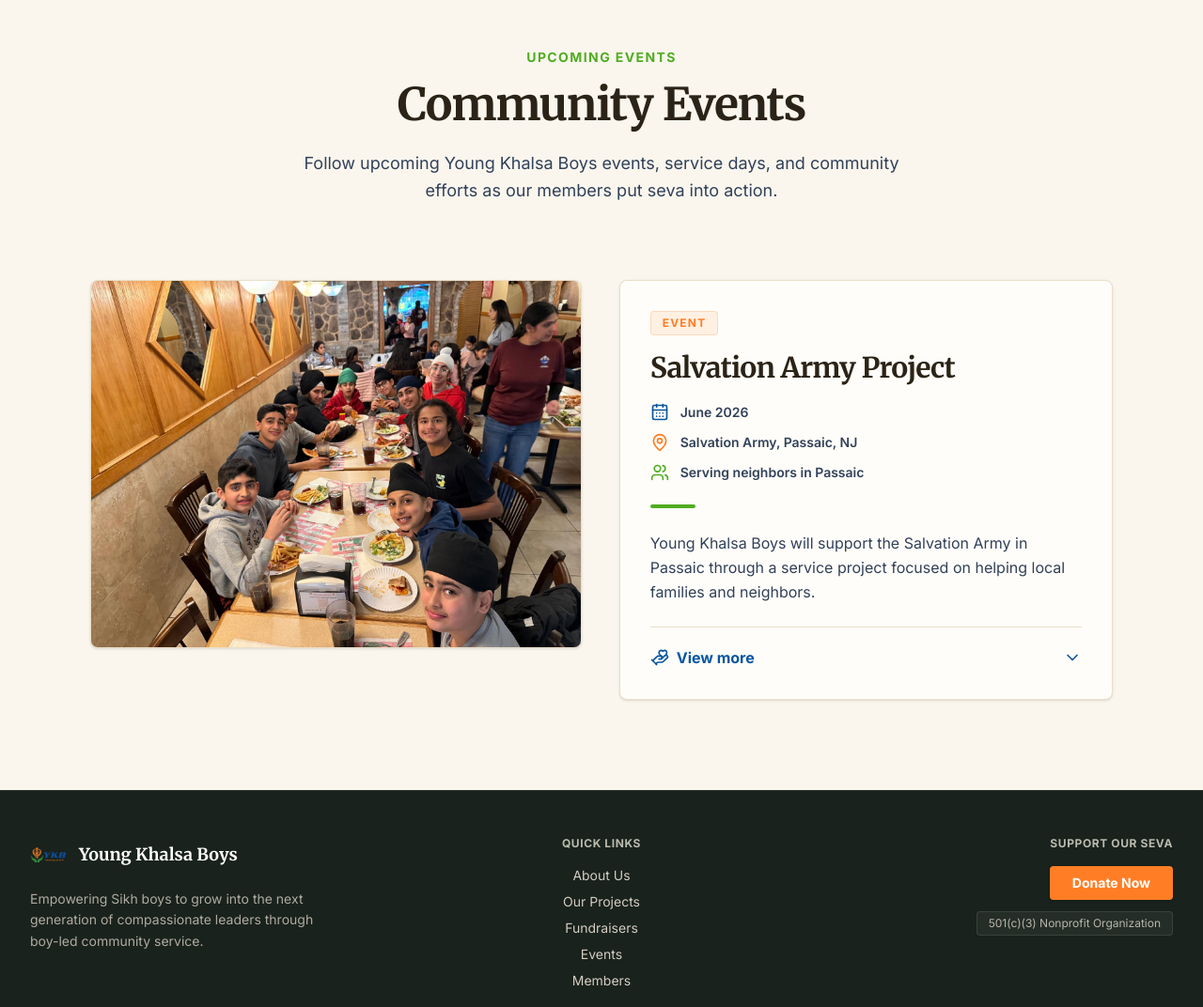
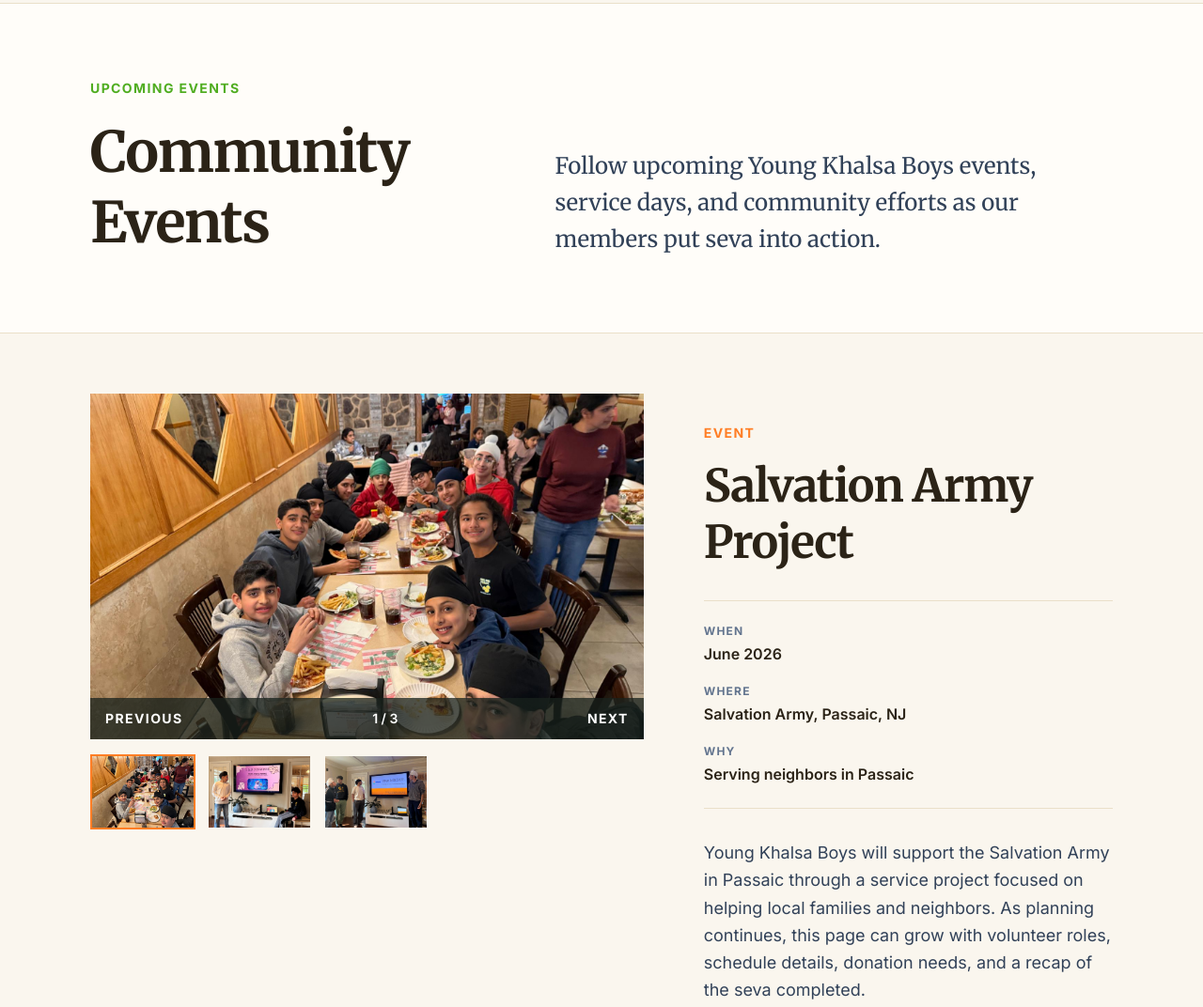
Before and after one commit to Young-Khalsa-Boys/ykb-beta, an Astro site: page /events in a window 1280 px wide. Shown: the part 142-1214 px from the top of the page at 94% size. Built offline with nearby package versions, Linux system fonts and the light colour scheme; Astro itself is replaced by a stand-in of ours.

Commit message:
redesign

```diff
--- a/src/components/EventListing.tsx
+++ b/src/components/EventListing.tsx
@@ -1,4 +1,4 @@
-import { CalendarDays, ChevronDown, HandHeart, MapPin, Users } from 'lucide-react';
+import { useState } from 'react';
 
 export interface EventItem {
   id: string;
@@ -6,10 +6,11 @@ export interface EventItem {
   category: string;
   date: string;
   location: string;
-  image: string;
-  imageAlt: string;
+  images: {
+    src: string;
+    alt: string;
+  }[];
   summary: string;
-  details: string;
   impact: string;
 }
 
@@ -21,78 +22,126 @@ interface EventListingProps {
   emptyMessage?: string;
 }
 
+function EventPhotoCarousel({ event }: { event: EventItem }) {
+  const [activeIndex, setActiveIndex] = useState(0);
+  const activeImage = event.images[activeIndex] ?? event.images[0];
+  const hasMultipleImages = event.images.length > 1;
+
+  if (!activeImage) {
+    return <div className="aspect-[16/10] bg-[#EADFC9]" aria-label={`Photo area for ${event.name}`} />;
+  }
+
+  const goToPrevious = () => {
+    setActiveIndex((current) => (current === 0 ? event.images.length - 1 : current - 1));
+  };
+
+  const goToNext = () => {
+    setActiveIndex((current) => (current + 1) % event.images.length);
+  };
+
+  return (
+    <div className="space-y-4">
+      <div className="relative overflow-hidden bg-[#FFFDF9]">
+        <img
+          src={activeImage.src}
+          alt={activeImage.alt}
+          className="aspect-[16/10] w-full object-cover"
+          loading="lazy"
+        />
+
+        {hasMultipleImages && (
+          <div className="absolute inset-x-0 bottom-0 flex items-center justify-between bg-[#19221C]/75 px-4 py-3 text-white">
+            <button
+              type="button"
+              onClick={goToPrevious}
+              className="font-sans text-sm font-bold uppercase tracking-widest hover:text-[#F7B267]"
+            >
+              Previous
+            </button>
+            <p className="text-sm font-semibold">
+              {activeIndex + 1} / {event.images.length}
+            </p>
+            <button
+              type="button"
+              onClick={goToNext}
+              className="font-sans text-sm font-bold uppercase tracking-widest hover:text-[#F7B267]"
+            >
+              Next
+            </button>
+          </div>
+        )}
+      </div>
+
+      {hasMultipleImages && (
+        <div className="flex gap-3 overflow-x-auto pb-2">
+          {event.images.map((image, index) => (
+            <button
+              key={image.src}
+              type="button"
+              onClick={() => setActiveIndex(index)}
+              className={`h-20 w-28 flex-shrink-0 overflow-hidden border-2 ${
+                activeIndex === index ? 'border-[var(--ykb-orange)]' : 'border-transparent'
+              }`}
+              aria-label={`Show photo ${index + 1} for ${event.name}`}
+            >
+              <img src={image.src} alt="" className="h-full w-full object-cover" loading="lazy" />
+            </button>
+          ))}
+        </div>
+      )}
+    </div>
+  );
+}
+
 export function EventListing({ eyebrow, title, intro, items, emptyMessage }: EventListingProps) {
   return (
-    <div className="min-h-screen bg-[#FAF6EE] pt-20 pb-24">
-      <div className="mb-20 text-center max-w-3xl mx-auto px-4 mt-8">
-        <h2 className="text-[var(--ykb-green)] font-sans font-bold uppercase tracking-widest text-sm mb-4">
-          {eyebrow}
-        </h2>
-        <h1 className="text-4xl md:text-5xl font-serif font-bold text-[#2B2317] mb-6">{title}</h1>
-        <p className="text-lg text-slate-700 leading-relaxed max-w-2xl mx-auto">{intro}</p>
-      </div>
+    <div className="min-h-screen bg-[#FAF6EE] pt-16 pb-24">
+      <section className="bg-[#FFFDF9] border-y border-[#EADFC9]">
+        <div className="max-w-6xl mx-auto px-4 sm:px-6 lg:px-8 py-16 md:py-20">
+          <p className="text-[var(--ykb-green)] font-sans font-bold uppercase tracking-widest text-sm mb-5">
+            {eyebrow}
+          </p>
+          <div className="grid lg:grid-cols-[0.85fr_1.15fr] gap-8 lg:gap-14 items-end">
+            <h1 className="text-4xl md:text-6xl font-serif font-bold text-[#2B2317] leading-tight">{title}</h1>
+            <p className="text-xl md:text-2xl text-slate-700 leading-relaxed font-serif">{intro}</p>
+          </div>
+        </div>
+      </section>
 
       {items.length === 0 ? (
-        <div className="max-w-md mx-auto px-4 text-center py-12">
-          <div className="bg-[#FFFDF9] border border-[#EADFC9] rounded-lg py-12 px-6 shadow-sm font-serif font-bold text-xl text-[var(--ykb-orange)] tracking-widest">
+        <div className="max-w-4xl mx-auto px-4 text-center py-16">
+          <div className="bg-[#FFFDF9] border border-[#EADFC9] py-14 px-6 font-serif font-bold text-xl text-[var(--ykb-orange)] tracking-widest">
             {emptyMessage ?? 'COMING SOON!!!'}
           </div>
         </div>
       ) : (
-        <div className="max-w-6xl mx-auto px-4 sm:px-6 lg:px-8 space-y-16">
-          {items.map((item, index) => (
-            <article
-              key={item.id}
-              className={`flex flex-col md:flex-row gap-10 items-stretch ${
-                index % 2 !== 0 ? 'md:flex-row-reverse' : ''
-              }`}
-            >
-              <div className="w-full md:w-1/2">
-                <div className="aspect-[4/3] rounded-lg overflow-hidden bg-[#FFFDF9] border border-[#EADFC9] shadow-sm">
-                  <img
-                    src={item.image}
-                    alt={item.imageAlt}
-                    className="w-full h-full object-cover"
-                    loading="lazy"
-                  />
-                </div>
-              </div>
+        <div className="max-w-6xl mx-auto px-4 sm:px-6 lg:px-8 pt-16 space-y-24">
+          {items.map((item) => (
+            <article key={item.id} className="grid lg:grid-cols-[1.15fr_0.85fr] gap-10 lg:gap-16 items-start">
+              <EventPhotoCarousel event={item} />
 
-              <div className="w-full md:w-1/2 bg-[#FFFDF9] border border-[#EADFC9] rounded-lg p-6 md:p-8 shadow-sm flex flex-col">
-                <span className="w-fit mb-4 px-3 py-1 rounded bg-[var(--ykb-orange)]/10 border border-[var(--ykb-orange)]/20 text-[var(--ykb-orange)] text-xs font-bold uppercase tracking-widest">
-                  {item.category}
-                </span>
-                <h3 className="text-3xl font-serif font-bold text-[#2B2317] mb-5">{item.name}</h3>
+              <div className="lg:pt-8">
+                <p className="text-[var(--ykb-orange)] text-sm font-bold uppercase tracking-widest mb-4">{item.category}</p>
+                <h2 className="text-4xl md:text-5xl font-serif font-bold text-[#2B2317] leading-tight mb-8">
+                  {item.name}
+                </h2>
 
-                <div className="flex flex-col gap-3 mb-6">
-                  <div className="flex items-center gap-3 text-slate-700">
-                    <CalendarDays className="w-5 h-5 text-[var(--ykb-blue)] flex-shrink-0" />
-                    <span className="font-semibold text-sm">{item.date}</span>
+                <dl className="grid sm:grid-cols-3 lg:grid-cols-1 gap-5 border-y border-[#EADFC9] py-6 mb-8">
+                  <div>
+                    <dt className="text-xs font-bold uppercase tracking-widest text-slate-500 mb-1">When</dt>
+                    <dd className="font-semibold text-[#2B2317]">{item.date}</dd>
                   </div>
-                  <div className="flex items-center gap-3 text-slate-700">
-                    <MapPin className="w-5 h-5 text-[var(--ykb-orange)] flex-shrink-0" />
-                    <span className="font-semibold text-sm">{item.location}</span>
+                  <div>
+                    <dt className="text-xs font-bold uppercase tracking-widest text-slate-500 mb-1">Where</dt>
+                    <dd className="font-semibold text-[#2B2317]">{item.location}</dd>
                   </div>
-                  <div className="flex items-center gap-3 text-slate-700">
-                    <Users className="w-5 h-5 text-[var(--ykb-green)] flex-shrink-0" />
-                    <span className="font-semibold text-sm">{item.impact}</span>
+                  <div>
+                    <dt className="text-xs font-bold uppercase tracking-widest text-slate-500 mb-1">Why</dt>
+                    <dd className="font-semibold text-[#2B2317]">{item.impact}</dd>
                   </div>
-                </div>
+                </dl>
 
-                <div className="w-12 h-1 bg-[var(--ykb-green)] rounded-full mb-6" />
-
-                <p className="text-slate-700 leading-relaxed mb-6">{item.summary}</p>
-
-                <details className="group mt-auto border-t border-[#EADFC9] pt-5">
-                  <summary className="flex cursor-pointer list-none items-center justify-between gap-3 text-[var(--ykb-blue)] font-bold">
-                    <span className="inline-flex items-center gap-2">
-                      <HandHeart className="w-5 h-5" />
-                      View more
-                    </span>
-                    <ChevronDown className="w-5 h-5 transition-transform group-open:rotate-180" />
-                  </summary>
-                  <p className="mt-4 text-slate-700 leading-relaxed">{item.details}</p>
-                </details>
+                <p className="text-lg text-slate-700 leading-relaxed">{item.summary}</p>
               </div>
             </article>
           ))}
--- a/src/pages/events.astro
+++ b/src/pages/events.astro
@@ -4,5 +4,5 @@ import Events from '../pages_react/Events.tsx';
 ---
 
 <Layout title="Events - Young Khalsa Boys">
-  <Events />
+  <Events client:load />
 </Layout>
--- a/src/pages/fundraisers.astro
+++ b/src/pages/fundraisers.astro
@@ -4,5 +4,5 @@ import Fundraisers from '../pages_react/Fundraisers.tsx';
 ---
 
 <Layout title="Fundraisers - Young Khalsa Boys">
-  <Fundraisers />
+  <Fundraisers client:load />
 </Layout>
--- a/src/pages_react/Events.tsx
+++ b/src/pages_react/Events.tsx
@@ -7,12 +7,22 @@ const events: EventItem[] = [
     category: 'Event',
     date: 'June 2026',
     location: 'Salvation Army, Passaic, NJ',
-    image: '/photocarousel/ykb_c0-lunch.jpeg',
-    imageAlt: 'Young Khalsa Boys members serving meals during a community service activity',
+    images: [
+      {
+        src: '/photocarousel/ykb_c0-lunch.jpeg',
+        alt: 'Young Khalsa Boys members serving meals during a community service activity',
+      },
+      {
+        src: '/photocarousel/ykb_c4-pres3.jpeg',
+        alt: 'Young Khalsa Boys members gathered for a presentation',
+      },
+      {
+        src: '/photocarousel/ykb_c2-pres1.jpeg',
+        alt: 'Young Khalsa Boys members preparing for a community project',
+      },
+    ],
     summary:
-      'Young Khalsa Boys will support the Salvation Army in Passaic through a service project focused on helping local families and neighbors.',
-    details:
-      'This template event page highlights the project name, date, location, image, and expandable event story. As planning continues, this section can be updated with volunteer roles, schedule details, donation needs, and a recap of the seva completed.',
+      'Young Khalsa Boys will support the Salvation Army in Passaic through a service project focused on helping local families and neighbors. As planning continues, this page can grow with volunteer roles, schedule details, donation needs, and a recap of the seva completed.',
     impact: 'Serving neighbors in Passaic',
   },
 ];
--- a/src/pages_react/Fundraisers.tsx
+++ b/src/pages_react/Fundraisers.tsx
@@ -7,12 +7,22 @@ const fundraisers: EventItem[] = [
     category: 'Fundraiser',
     date: 'May 2026',
     location: 'Oakland Gurdwara, Oakland, NJ',
-    image: '/photocarousel/ykb_c1-basketball.png',
-    imageAlt: 'Young Khalsa Boys members gathered during a community activity',
+    images: [
+      {
+        src: '/photocarousel/ykb_c1-basketball.png',
+        alt: 'Young Khalsa Boys members gathered during a community activity',
+      },
+      {
+        src: '/photocarousel/ykb_c2-pres1.jpeg',
+        alt: 'Young Khalsa Boys members presenting during a community gathering',
+      },
+      {
+        src: '/photocarousel/ykb_c3-pres2.jpeg',
+        alt: 'Young Khalsa Boys members speaking together at an event',
+      },
+    ],
     summary:
-      'Young Khalsa Boys will host a community car wash fundraiser at the Oakland Gurdwara to support upcoming seva initiatives.',
-    details:
-      'Members will work together to welcome families, wash cars, collect donations, and build awareness for future Young Khalsa Boys projects. The fundraiser is designed as a hands-on leadership opportunity rooted in teamwork, humility, and service.',
+      'Young Khalsa Boys will host a community car wash fundraiser at the Oakland Gurdwara to support upcoming seva initiatives. Members will welcome families, wash cars, collect donations, and build awareness for future projects through a hands-on day of teamwork and service.',
     impact: 'Supporting future YKB service projects',
   },
 ];
--- a/src/pages_react/Home.tsx
+++ b/src/pages_react/Home.tsx
@@ -1,4 +1,3 @@
-import { CalendarDays, ChevronRight, HandHeart, Heart, Map, Users } from 'lucide-react';
 import useEmblaCarousel from 'embla-carousel-react';
 import heroBg from '../assets/herosectionbg.jpeg';
 import { useEffect } from 'react';
@@ -11,6 +10,39 @@ const carouselPhotos = [
   "/photocarousel/ykb_c2-pres1.jpeg",
   "/photocarousel/ykb_c3-pres2.jpeg",
   "/photocarousel/ykb_c4-pres3.jpeg"
+];
+
+const actionLinks = [
+  {
+    title: 'About Us',
+    text: 'Learn the mission and values behind Young Khalsa Boys.',
+    href: '/about',
+    cta: 'Meet YKB',
+  },
+  {
+    title: 'Members',
+    text: 'See the brotherhood helping lead service in our community.',
+    href: '/members',
+    cta: 'Meet the group',
+  },
+  {
+    title: 'Projects',
+    text: 'Follow the seva work our members are building together.',
+    href: '/projects',
+    cta: 'View projects',
+  },
+  {
+    title: 'Fundraisers',
+    text: 'Support the efforts that help make our service possible.',
+    href: '/fundraisers',
+    cta: 'See fundraisers',
+  },
+  {
+    title: 'Events',
+    text: 'Find upcoming service days, community events, and recaps.',
+    href: '/events',
+    cta: 'View events',
+  },
 ];
 
 export default function Home() {
@@ -56,87 +88,42 @@ export default function Home() {
         </div>
       </section>
 
-      {/* Rigid Action Buttons */}
+      {/* Ways to Get Involved */}
       <section className="relative z-20 -mt-8 md:-mt-12 max-w-6xl mx-auto px-4">
-        <div className="grid grid-cols-1 md:grid-cols-3 xl:grid-cols-6 gap-4 shadow-md rounded-lg bg-[#FFFDF9] p-4 md:p-3 border border-[#EADFC9]">
-
-          {/* About Us Card */}
-          <div className="col-span-1 rounded-md bg-[#FFFDF9] border border-[#EADFC9] hover:border-slate-400 overflow-hidden transition-all group">
-            <a href="/about" className="flex items-center justify-between p-6 h-full text-slate-800 hover:text-[var(--ykb-blue)] transition-colors">
-              <div className="flex items-center gap-3">
-                <div className="p-3 bg-[var(--ykb-blue)]/5 rounded border border-[var(--ykb-blue)]/10 text-[var(--ykb-blue)] group-hover:bg-[var(--ykb-blue)] group-hover:text-white transition-colors">
-                  <Map className="w-6 h-6" />
-                </div>
-                <span className="font-serif font-bold text-lg text-[#2B2317]">About Us</span>
-              </div>
-              <ChevronRight className="w-5 h-5 text-slate-400 group-hover:translate-x-1 transition-transform" />
-            </a>
+        <div className="bg-[#FFFDF9] border border-[#EADFC9] shadow-md">
+          <div className="px-6 py-6 md:px-8 border-b border-[#EADFC9]">
+            <p className="text-[var(--ykb-orange)] text-sm font-bold uppercase tracking-widest mb-2">
+              Make a Difference
+            </p>
+            <h2 className="text-2xl md:text-3xl font-serif font-bold text-[#2B2317]">
+              Small acts of seva add up.
+            </h2>
           </div>
 
-          {/* Members Card */}
-          <div className="col-span-1 rounded-md bg-[#FFFDF9] border border-[#EADFC9] hover:border-slate-400 overflow-hidden transition-all group">
-            <a href="/members" className="flex items-center justify-between p-6 h-full text-slate-800 hover:text-[var(--ykb-green)] transition-colors">
-              <div className="flex items-center gap-3">
-                <div className="p-3 bg-[var(--ykb-green)]/5 rounded border border-[var(--ykb-green)]/10 text-[var(--ykb-green)] group-hover:bg-[var(--ykb-green)] group-hover:text-white transition-colors">
-                  <Users className="w-6 h-6" />
-                </div>
-                <span className="font-serif font-bold text-lg text-[#2B2317]">Members</span>
-              </div>
-              <ChevronRight className="w-5 h-5 text-slate-400 group-hover:translate-x-1 transition-transform" />
-            </a>
+          <div className="grid grid-cols-1 sm:grid-cols-2 lg:grid-cols-3 border-b border-[#EADFC9]">
+            {actionLinks.map((link) => (
+              <a
+                key={link.href}
+                href={link.href}
+                className="min-h-44 p-6 border-b sm:border-r border-[#EADFC9] last:border-b-0 hover:bg-[#FAF6EE] transition-colors"
+              >
+                <h3 className="text-2xl font-serif font-bold text-[#2B2317] mb-3">{link.title}</h3>
+                <p className="text-slate-700 leading-relaxed mb-5">{link.text}</p>
+                <span className="text-sm font-bold uppercase tracking-widest text-[var(--ykb-blue)]">{link.cta}</span>
+              </a>
+            ))}
           </div>
 
-          {/* Projects Card */}
-          <div className="col-span-1 rounded-md bg-[#FFFDF9] border border-[#EADFC9] hover:border-slate-400 overflow-hidden transition-all group">
-            <a href="/projects" className="flex items-center justify-between p-6 h-full text-slate-800 hover:text-[var(--ykb-orange)] transition-colors">
-              <div className="flex items-center gap-3">
-                <div className="p-3 bg-[var(--ykb-orange)]/5 rounded border border-[var(--ykb-orange)]/10 text-[var(--ykb-orange)] group-hover:bg-[var(--ykb-orange)] group-hover:text-white transition-colors">
-                  <Heart className="w-6 h-6" />
-                </div>
-                <span className="font-serif font-bold text-lg text-[#2B2317]">Projects</span>
-              </div>
-              <ChevronRight className="w-5 h-5 text-slate-400 group-hover:translate-x-1 transition-transform" />
-            </a>
-          </div>
-
-          {/* Fundraisers Card */}
-          <div className="col-span-1 rounded-md bg-[#FFFDF9] border border-[#EADFC9] hover:border-slate-400 overflow-hidden transition-all group">
-            <a href="/fundraisers" className="flex items-center justify-between p-6 h-full text-slate-800 hover:text-[var(--ykb-blue)] transition-colors">
-              <div className="flex items-center gap-3">
-                <div className="p-3 bg-[var(--ykb-blue)]/5 rounded border border-[var(--ykb-blue)]/10 text-[var(--ykb-blue)] group-hover:bg-[var(--ykb-blue)] group-hover:text-white transition-colors">
-                  <HandHeart className="w-6 h-6" />
-                </div>
-                <span className="font-serif font-bold text-lg text-[#2B2317]">Fundraisers</span>
-              </div>
-              <ChevronRight className="w-5 h-5 text-slate-400 group-hover:translate-x-1 transition-transform" />
-            </a>
-          </div>
-
-          {/* Events Card */}
-          <div className="col-span-1 rounded-md bg-[#FFFDF9] border border-[#EADFC9] hover:border-slate-400 overflow-hidden transition-all group">
-            <a href="/events" className="flex items-center justify-between p-6 h-full text-slate-800 hover:text-[var(--ykb-green)] transition-colors">
-              <div className="flex items-center gap-3">
-                <div className="p-3 bg-[var(--ykb-green)]/5 rounded border border-[var(--ykb-green)]/10 text-[var(--ykb-green)] group-hover:bg-[var(--ykb-green)] group-hover:text-white transition-colors">
-                  <CalendarDays className="w-6 h-6" />
-                </div>
-                <span className="font-serif font-bold text-lg text-[#2B2317]">Events</span>
-              </div>
-              <ChevronRight className="w-5 h-5 text-slate-400 group-hover:translate-x-1 transition-transform" />
-            </a>
-          </div>
-
-          {/* Donate Card */}
-          <div className="col-span-1 rounded-md bg-[var(--ykb-orange)] hover:bg-orange-600 overflow-hidden shadow-sm transition-all group">
+          <div className="bg-[var(--ykb-orange)] hover:bg-orange-600 transition-colors">
             <a
               href="https://givebutter.com/young-khalsa-boys-fundraiser-bq2wmc"
               target="_blank"
               rel="noopener noreferrer"
-              className="flex items-center justify-center p-6 h-full text-white text-center"
+              className="flex min-h-20 items-center justify-center px-6 py-5 text-white text-center"
             >
-              <span className="font-serif font-bold text-xl uppercase tracking-wider">Donate</span>
+              <span className="font-serif font-bold text-xl uppercase tracking-wider leading-tight">Donate to Support the Work</span>
             </a>
           </div>
-
         </div>
       </section>
 
```
Also changed, not shown: README.md.
